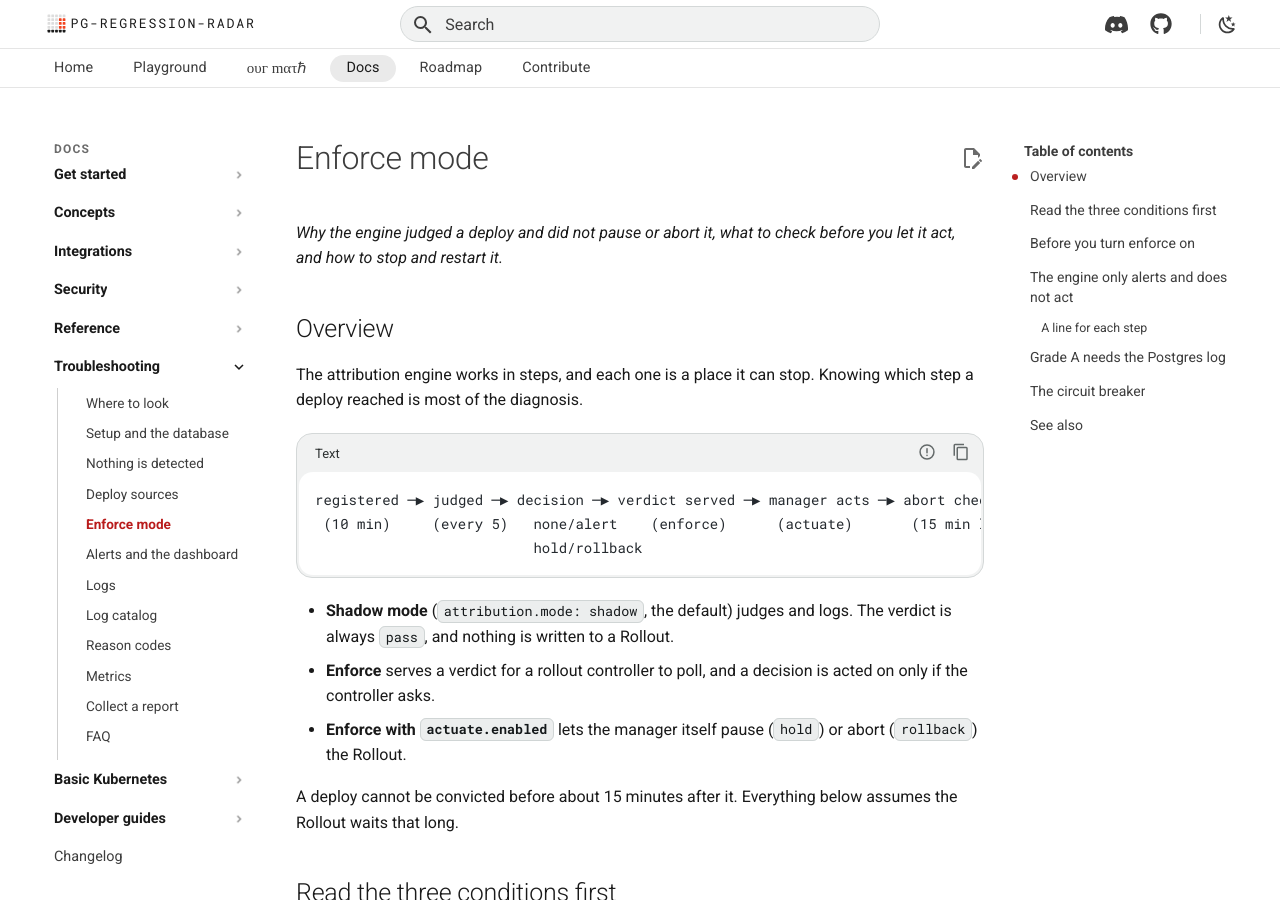
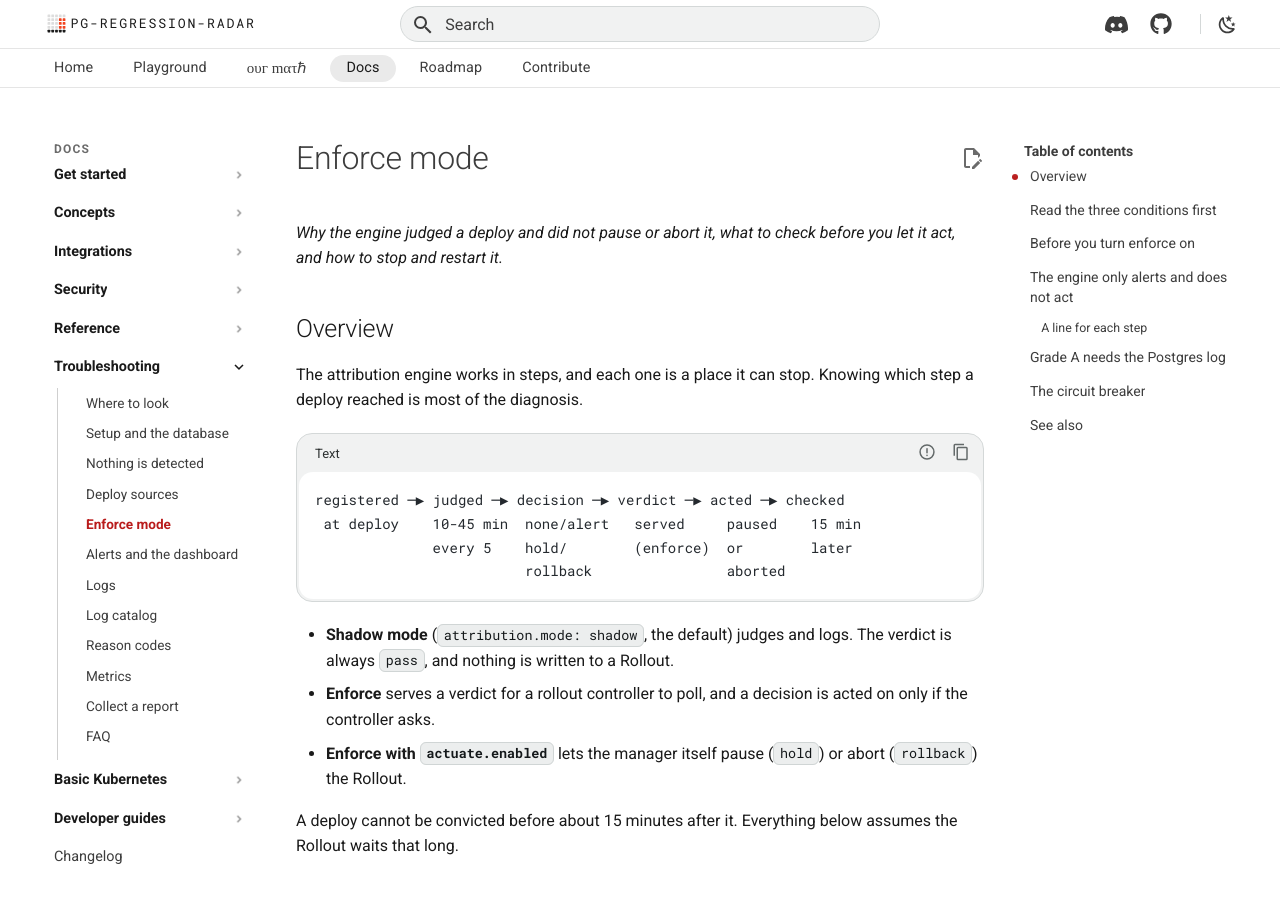
Before and after one commit to joao00001/pg-regression-radar, an MkDocs documentation site: the page built from docs/troubleshooting/enforce.md, in a window 1280 px wide and 900 px high. Built offline with MkDocs 1.6.1 and Material for MkDocs 9.7.7, drawn with Linux system fonts in a browser that asks for light colours; some web fonts are replaced; comment, search, counter and statistics services are not loaded; the version menu is left out.

Commit message:
docs(troubleshooting): fit the step diagrams in the page width
The two step diagrams overflowed their code blocks and were cut off at the
right edge. They are now narrower.

Co-Authored-By: Claude Sonnet 5.5 <noreply@anthropic.com>
Claude-Session: https://claude.ai/code/session_015w6TiuqVHiZUKWCjzaHQos
Signed-off-by: Claude <noreply@anthropic.com>
Signed-off-by: Joao <joao.detomini@enterprisedb.com>

````diff
--- a/docs/troubleshooting/enforce.md
+++ b/docs/troubleshooting/enforce.md
@@ -7,9 +7,10 @@
 The attribution engine works in steps, and each one is a place it can stop. Knowing which step a deploy reached is most of the diagnosis.
 
 ```text
-registered ─▶ judged ─▶ decision ─▶ verdict served ─▶ manager acts ─▶ abort checked
- (10 min)     (every 5)   none/alert    (enforce)      (actuate)       (15 min later)
-                          hold/rollback
+registered ─▶ judged ─▶ decision ─▶ verdict ─▶ acted ─▶ checked
+ at deploy    10-45 min  none/alert   served     paused    15 min
+              every 5    hold/        (enforce)  or        later
+                         rollback                aborted
 ```
 
 - **Shadow mode** (`attribution.mode: shadow`, the default) judges and logs. The verdict is always `pass`, and nothing is written to a Rollout.
````
Also changed, not shown: docs/troubleshooting/deploy-sources.md (+2 -2 lines).
